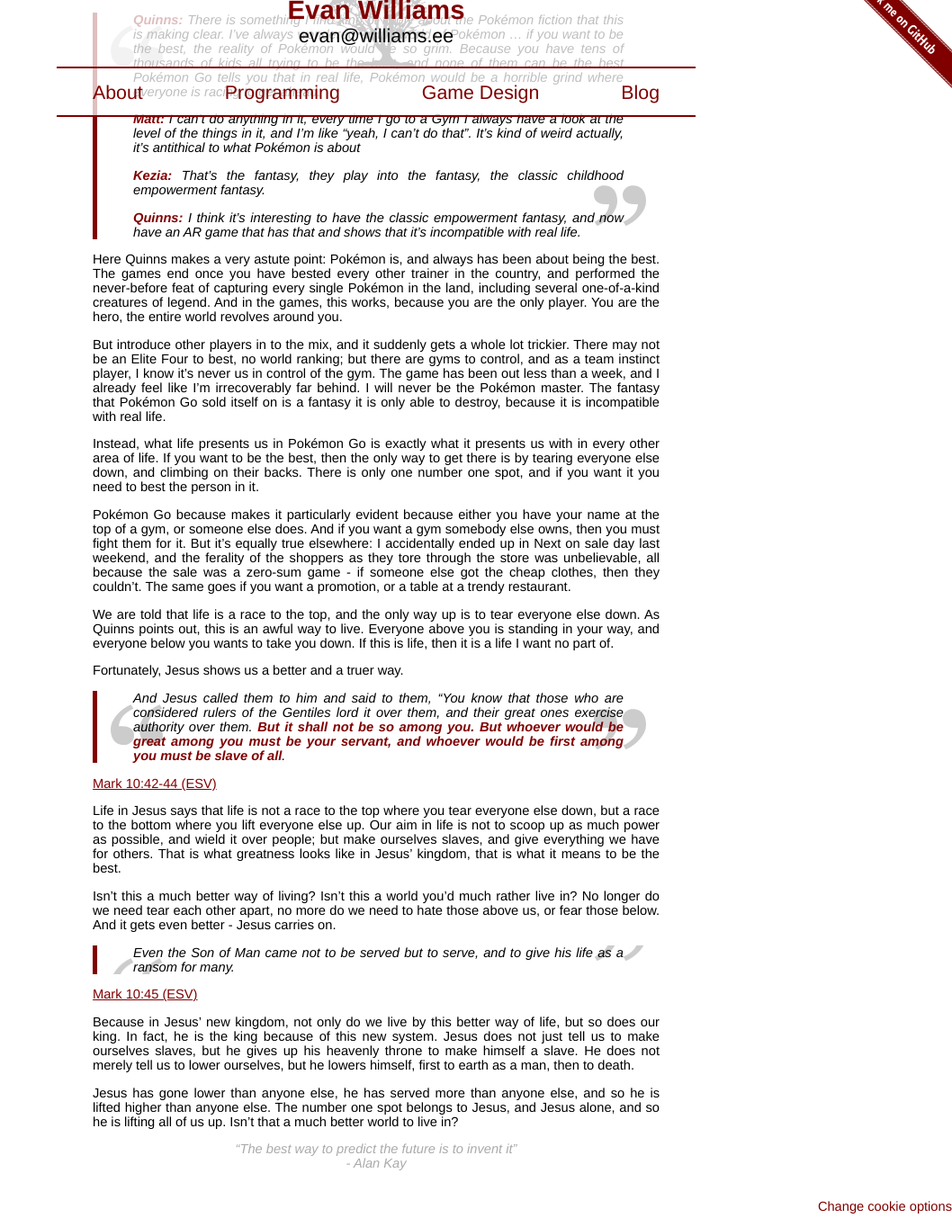
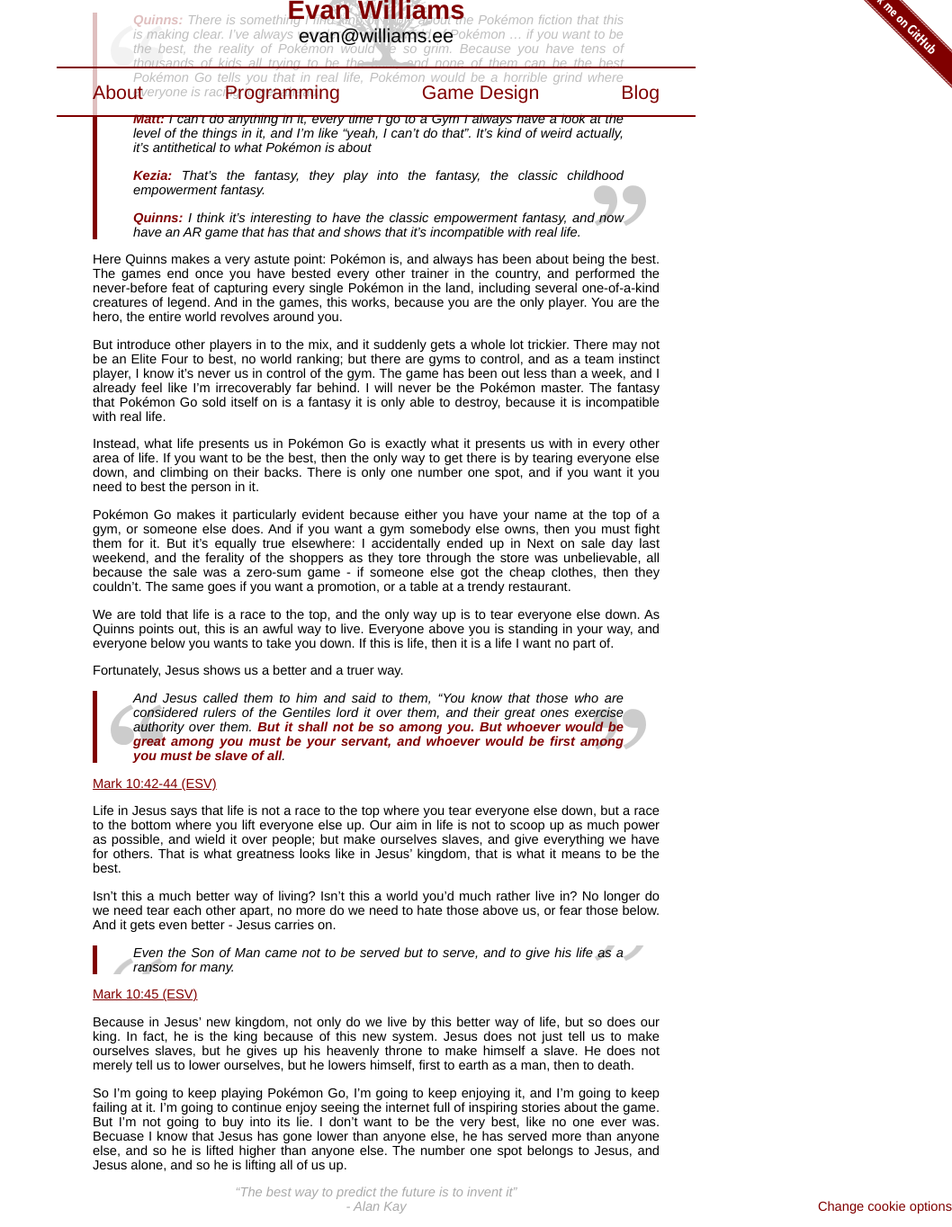
Before and after one commit to malacandrian/malacandrian.github.io, a Jekyll site: the page built from _posts/2016-07-19-I want to be the very best.md, in a window 1280 px wide and 1400 px high, scrolled down 897 px, cut to the strip 36-1400 px from the top of the window. Shown: the whole strip at 90% size, without its empty margins (222-1280 px from the left). Built offline with Jekyll 4.4.1, drawn with Linux system fonts in a browser that asks for light colours; comment, search, counter and statistics services are not loaded.

Commit message:
Modified conclusion

```diff
--- a/_posts/2016-07-19-I want to be the very best.md
+++ b/_posts/2016-07-19-I want to be the very best.md
@@ -17,7 +17,7 @@
 
 >**Quinns:** There is something I find kind of floofy about the Pokémon fiction that this is making clear. I've always wondered, in the world of Pokémon ... if you want to be the best, the reality of Pokémon would be so grim. Because you have tens of thousands of kids all trying to be the best, and none of them can be the best Pokémon Go tells you that in real life, Pokémon would be a horrible grind where everyone is racing to get ahead.
 >
->**Matt:** I can't do anything in it, every time I go to a Gym I always have a look at the level of the things in it, and I'm like "yeah, I can't do that". It's kind of weird actually, *it's antithical to what Pokémon is about*
+>**Matt:** I can't do anything in it, every time I go to a Gym I always have a look at the level of the things in it, and I'm like "yeah, I can't do that". It's kind of weird actually, *it's antithetical to what Pokémon is about*
 >
 >**Kezia:** That's the fantasy, they play into the fantasy, the classic childhood empowerment fantasy.
 >
@@ -29,7 +29,7 @@
 
 Instead, what life presents us in Pokémon Go is exactly what it presents us with in every other area of life. If you want to be the best, then the only way to get there is by tearing everyone else down, and climbing on their backs. There is only one number one spot, and if you want it you need to best the person in it.
 
-Pokémon Go because makes it particularly evident because either you have your name at the top of a gym, or someone else does. And if you want a gym somebody else owns, then you must fight them for it. But it's equally true elsewhere: I accidentally ended up in Next on sale day last weekend, and the ferality of the shoppers as they tore through the store was unbelievable, all because the sale was a zero-sum game - if someone else got the cheap clothes, then they couldn't. The same goes if you want a promotion, or a table at a trendy restaurant.
+Pokémon Go makes it particularly evident because either you have your name at the top of a gym, or someone else does. And if you want a gym somebody else owns, then you must fight them for it. But it's equally true elsewhere: I accidentally ended up in Next on sale day last weekend, and the ferality of the shoppers as they tore through the store was unbelievable, all because the sale was a zero-sum game - if someone else got the cheap clothes, then they couldn't. The same goes if you want a promotion, or a table at a trendy restaurant.
 
 We are told that life is a race to the top, and the only way up is to tear everyone else down. As Quinns points out, this is an awful way to live. Everyone above you is standing in your way, and everyone below you wants to take you down. If this is life, then it is a life I want no part of.
 
@@ -49,4 +49,4 @@
 
 Because in Jesus' new kingdom, not only do we live by this better way of life, but so does our king. In fact, he is the king because of this new system. Jesus does not just tell us to make ourselves slaves, but he gives up his heavenly throne to make himself a slave. He does not merely tell us to lower ourselves, but he lowers himself, first to earth as a man, then to death.
 
-Jesus has gone lower than anyone else, he has served more than anyone else, and so he is lifted higher than anyone else. The number one spot belongs to Jesus, and Jesus alone, and so he is lifting all of us up. Isn't that a much better world to live in?
+So I'm going to keep playing Pokémon Go, I'm going to keep enjoying it, and I'm going to keep failing at it. I'm going to continue enjoy seeing the internet full of inspiring stories about the game. But I'm not going to buy into its lie. I don't want to be the very best, like no one ever was. Becuase I know that Jesus has gone lower than anyone else, he has served more than anyone else, and so he is lifted higher than anyone else. The number one spot belongs to Jesus, and Jesus alone, and so he is lifting all of us up.
```
